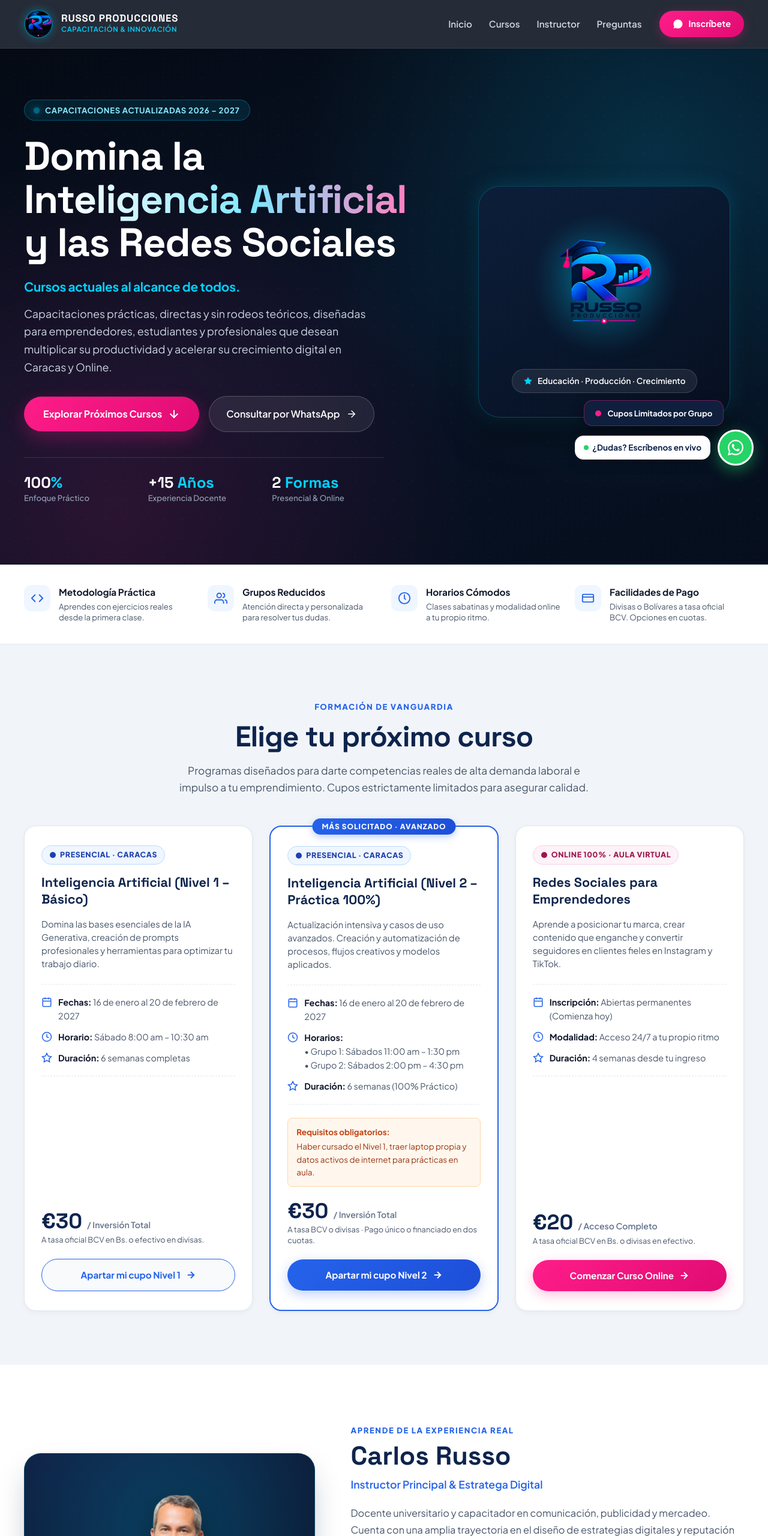
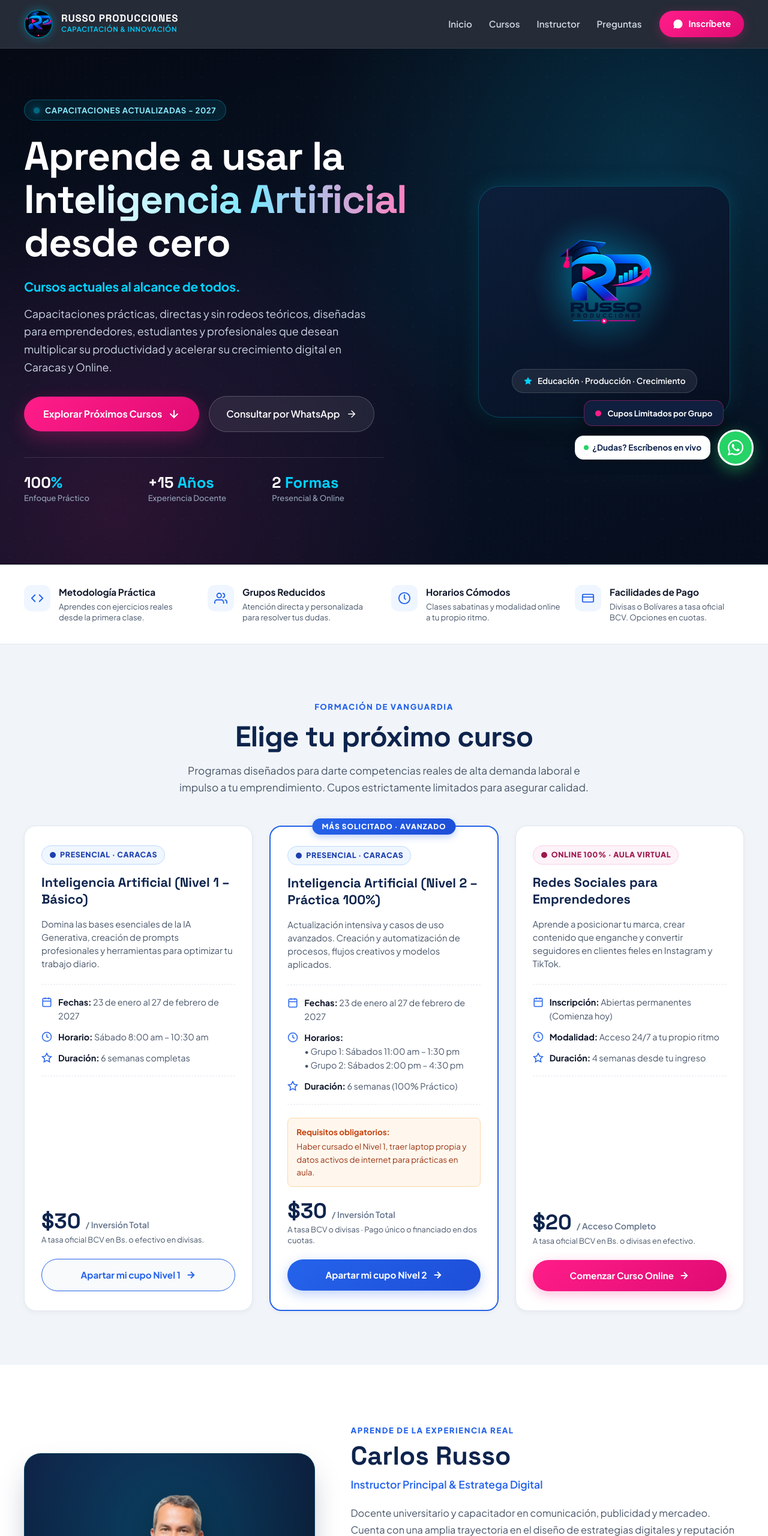
Before and after one commit to carlosrusso-dev/russoproducciones, a plain HTML site: page index.html in a window 1280 px wide. Shown: the top 2560 px of the page at 60% size. Drawn offline with Linux system fonts and the light colour scheme.

Commit message:
Update course details and pricing information

```diff
--- a/index.html
+++ b/index.html
@@ -1480,11 +1480,11 @@
         <div class="hero-copy">
           <div class="hero-badge">
             <span class="hero-badge-pulse"></span>
-            Capacitaciones Actualizadas 2026 – 2027
+            Capacitaciones Actualizadas - 2027
           </div>
 
           <h1 class="hero-title">
-            Domina la <span class="gradient-text">Inteligencia Artificial</span> y las Redes Sociales
+            Aprende a usar la <span class="gradient-text">Inteligencia Artificial</span> desde cero
           </h1>
 
           <p class="hero-slogan">Cursos actuales al alcance de todos.</p>
@@ -1643,7 +1643,7 @@
             <ul class="course-specs">
               <li class="spec-item">
                 <svg class="spec-icon" width="18" height="18" viewBox="0 0 24 24" fill="none" stroke="currentColor" stroke-width="2"><rect x="3" y="4" width="18" height="18" rx="2" ry="2"></rect><line x1="16" y1="2" x2="16" y2="6"></line><line x1="8" y1="2" x2="8" y2="6"></line><line x1="3" y1="10" x2="21" y2="10"></line></svg>
-                <div class="spec-content"><strong>Fechas:</strong> 16 de enero al 20 de febrero de 2027</div>
+                <div class="spec-content"><strong>Fechas:</strong> 23 de enero al 27 de febrero de 2027</div>
               </li>
               <li class="spec-item">
                 <svg class="spec-icon" width="18" height="18" viewBox="0 0 24 24" fill="none" stroke="currentColor" stroke-width="2"><circle cx="12" cy="12" r="10"></circle><polyline points="12 6 12 12 16 14"></polyline></svg>
@@ -1657,7 +1657,7 @@
 
             <div class="course-pricing">
               <div class="price-value-row">
-                <span class="price-currency">€30</span>
+                <span class="price-currency">$30</span>
                 <span class="price-period">/ Inversión Total</span>
               </div>
               <p class="price-legal">A tasa oficial BCV en Bs. o efectivo en divisas.</p>
@@ -1687,7 +1687,7 @@
             <ul class="course-specs">
               <li class="spec-item">
                 <svg class="spec-icon" width="18" height="18" viewBox="0 0 24 24" fill="none" stroke="currentColor" stroke-width="2"><rect x="3" y="4" width="18" height="18" rx="2" ry="2"></rect><line x1="16" y1="2" x2="16" y2="6"></line><line x1="8" y1="2" x2="8" y2="6"></line><line x1="3" y1="10" x2="21" y2="10"></line></svg>
-                <div class="spec-content"><strong>Fechas:</strong> 16 de enero al 20 de febrero de 2027</div>
+                <div class="spec-content"><strong>Fechas:</strong> 23 de enero al 27 de febrero de 2027</div>
               </li>
               <li class="spec-item">
                 <svg class="spec-icon" width="18" height="18" viewBox="0 0 24 24" fill="none" stroke="currentColor" stroke-width="2"><circle cx="12" cy="12" r="10"></circle><polyline points="12 6 12 12 16 14"></polyline></svg>
@@ -1710,7 +1710,7 @@
 
             <div class="course-pricing">
               <div class="price-value-row">
-                <span class="price-currency">€30</span>
+                <span class="price-currency">$30</span>
                 <span class="price-period">/ Inversión Total</span>
               </div>
               <p class="price-legal">A tasa BCV o divisas · Pago único o financiado en dos cuotas.</p>
@@ -1753,7 +1753,7 @@
 
             <div class="course-pricing">
               <div class="price-value-row">
-                <span class="price-currency">€20</span>
+                <span class="price-currency">$20</span>
                 <span class="price-period">/ Acceso Completo</span>
               </div>
               <p class="price-legal">A tasa oficial BCV en Bs. o divisas en efectivo.</p>
@@ -1910,7 +1910,7 @@
               </span>
             </button>
             <div class="faq-answer">
-              Sí, todos los participantes que cumplan con la asistencia y las prácticas requeridas reciben un Certificado de Culminación avalado por Russo Producciones, ideal para tu currículum vitae y perfil de LinkedIn.
+              Sí, todos los participantes que cumplan con la asistencia y las prácticas requeridas reciben un Certificado Digital avalado por Russo Producciones, con código QR ideal para tu currículum vitae y perfil de LinkedIn.
             </div>
           </div>
         </div>
@@ -1993,6 +1993,7 @@
           </li>
           <li>📍 Caracas, Venezuela</li>
           <li>🌐 Modalidades Presencial y Online</li>
+<li>🏛️ RIF: V-12911168-9</li>
         </ul>
       </div>
     </div>
```
